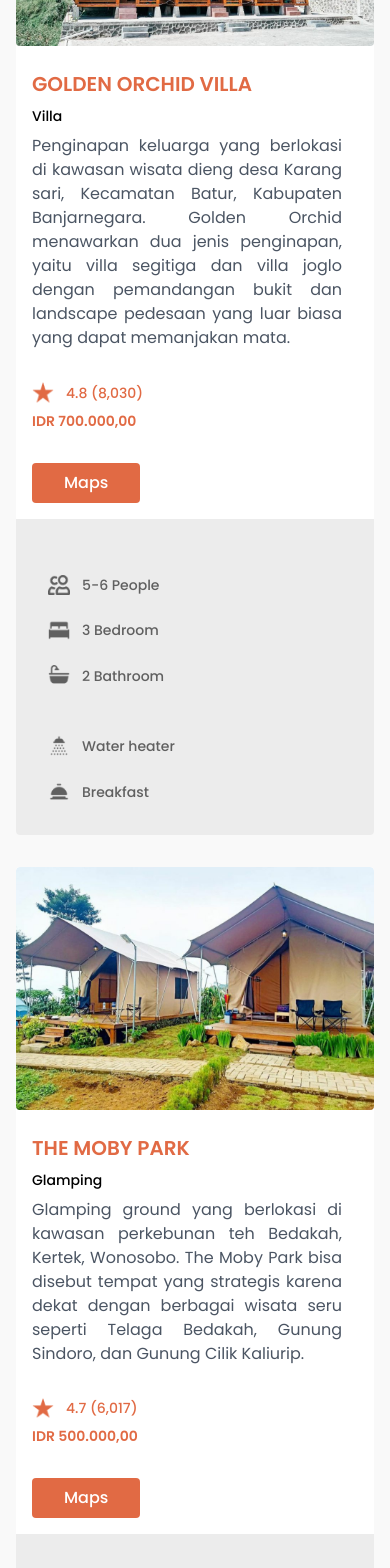
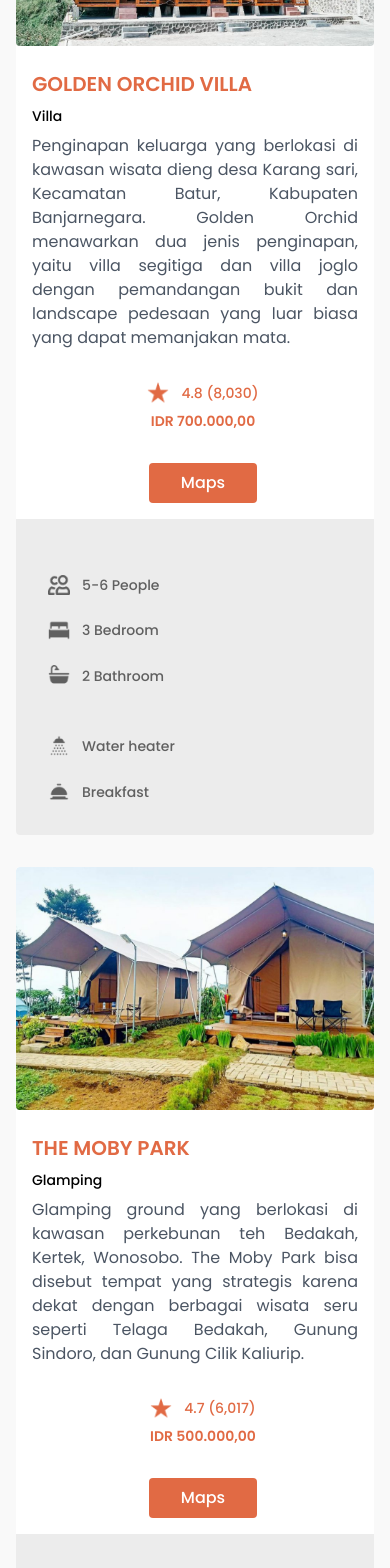
Before and after one commit to princeofverry/dieng-web, a React (Vite) app: page /Penginapan in a window 390 px wide. Shown: the part 1300-2868 px from the top of the page. Built offline with nearby package versions, Linux system fonts and the light colour scheme.

Commit message:
responsive euy

```diff
--- a/src/page/penginapan.jsx
+++ b/src/page/penginapan.jsx
@@ -7,7 +7,7 @@ import penginapan3 from '../assets/penginapan3.jpeg';
 import Star19 from "../assets/Star19.png";
 import people2 from "../assets/people2.png";
 import Bathtub from "../assets/Bathtub.png";
-import bed from "../assets/bed.png";
+import bed from "../assets/Bed.png";
 import shower from "../assets/shower.png";
 import breakfast from "../assets/breakfast.png";
 
@@ -76,14 +76,14 @@ const Penginapan = () => {
             <div className="md:ml-4 md:pl-4 relative text-justify pl-4">
               <h3 className="text-xl md:text-3xl text-[#E16A44] pt-6 font-semibold mb-2">GOLDEN ORCHID VILLA</h3>
               <h3 className="text-sm font-medium md:text-lg mb-2">Villa</h3>
-              <p className="text-gray-600 pb-8 pr-8">Penginapan keluarga yang berlokasi di kawasan wisata dieng desa Karang sari, Kecamatan Batur, Kabupaten Banjarnegara. Golden Orchid menawarkan dua jenis penginapan, yaitu villa segitiga dan villa joglo dengan pemandangan bukit dan landscape pedesaan yang luar biasa yang dapat memanjakan mata.</p>
-              <div className="flex items-center">
-                <img src={Star19} alt="rating golden orchid" width={22} height={22}/>
+              <p className="text-gray-600 pb-8 sm:pr-8 pr-4">Penginapan keluarga yang berlokasi di kawasan wisata dieng desa Karang sari, Kecamatan Batur, Kabupaten Banjarnegara. Golden Orchid menawarkan dua jenis penginapan, yaitu villa segitiga dan villa joglo dengan pemandangan bukit dan landscape pedesaan yang luar biasa yang dapat memanjakan mata.</p>
+              <div className="flex items-center sm:justify-start justify-center">
+                <img src={Star19} alt="rating golden orchid" width={22} height={22} />
                 <h3 className="text-sm font-medium md:text-base pt-0 pl-3 text-[#E16A44]"> 4.8 (8,030)</h3>
               </div>
-              <h3 className="text-sm font-semibold md:text-lg pt-2 text-[#E16A44]"> IDR 700.000,00</h3>
+              <h3 className="text-sm font-semibold md:text-lg pt-2 text-[#E16A44] flex sm:justify-start justify-center"> IDR 700.000,00</h3>
               {/* Maps Link */}
-              <div className="card-actions mt-8 mb-4">
+              <div className="card-actions mt-8 mb-4 flex sm:justify-start justify-center">
                 <a href="https://maps.app.goo.gl/GTvZjR7uN4juRnoU8" target="_blank" rel="noopener noreferrer">
                   <button className="bg-[#E16A44] text-white px-8 py-2 font-medium rounded">Maps</button>
                 </a>
@@ -93,23 +93,23 @@ const Penginapan = () => {
           {/* information section*/}
           <div className="md:w-1/6 relative bg-[#ECECEC] pl-8 pb-8 pt-8">
             <div className="flex items-center pt-6">
-              <img src={people2} alt="people golden orchid" width={22} height={22}/>
+              <img src={people2} alt="people golden orchid" width={22} height={22} />
               <h3 className="text-sm font-medium md:text-base pl-3 text-[#606060]"> 5-6 People</h3>
             </div>
             <div className="flex items-center pt-6">
-              <img src={bed} alt="bed golden orchid" width={22} height={22}/>
+              <img src={bed} alt="bed golden orchid" width={22} height={22} />
               <h3 className="text-sm font-medium md:text-base pl-3 text-[#606060]"> 3 Bedroom</h3>
             </div>
             <div className="flex items-center pt-6">
-              <img src={Bathtub} alt="bathroom golden orchid" width={22} height={22}/>
+              <img src={Bathtub} alt="bathroom golden orchid" width={22} height={22} />
               <h3 className="text-sm font-medium md:text-base pl-3 text-[#606060]"> 2 Bathroom</h3>
             </div>
             <div className="flex items-center pt-12">
-              <img src={shower} alt="water heater golden orchid" width={22} height={22}/>
+              <img src={shower} alt="water heater golden orchid" width={22} height={22} />
               <h3 className="text-sm font-medium md:text-base pl-3 text-[#606060]"> Water heater</h3>
             </div>
             <div className="flex items-center pt-6">
-              <img src={breakfast} alt="breakfast golden orchid" width={22} height={22}/>
+              <img src={breakfast} alt="breakfast golden orchid" width={22} height={22} />
               <h3 className="text-sm font-medium md:text-base pl-3 text-[#606060]"> Breakfast</h3>
             </div>
           </div>
@@ -131,14 +131,14 @@ const Penginapan = () => {
             <div className="md:ml-4 md:pl-4 relative text-justify pl-4">
               <h3 className="text-xl md:text-3xl text-[#E16A44] pt-6 font-semibold mb-2">THE MOBY PARK</h3>
               <h3 className="text-sm font-medium md:text-lg mb-2">Glamping</h3>
-              <p className="text-gray-600 pb-8 pr-8">Glamping ground yang berlokasi di kawasan perkebunan teh Bedakah, Kertek, Wonosobo. The Moby Park bisa disebut tempat yang strategis karena dekat dengan berbagai wisata seru seperti Telaga Bedakah, Gunung Sindoro, dan Gunung Cilik Kaliurip.</p>
-              <div className="flex items-center">
-                <img src={Star19} alt="rating moby park" width={22} height={22}/>
+              <p className="text-gray-600 pb-8 sm:pr-8 pr-4">Glamping ground yang berlokasi di kawasan perkebunan teh Bedakah, Kertek, Wonosobo. The Moby Park bisa disebut tempat yang strategis karena dekat dengan berbagai wisata seru seperti Telaga Bedakah, Gunung Sindoro, dan Gunung Cilik Kaliurip.</p>
+              <div className="flex sm:justify-start justify-center">
+                <img src={Star19} alt="rating moby park" width={22} height={22} />
                 <h3 className="text-sm font-medium md:text-base pt-0 pl-3 text-[#E16A44]"> 4.7 (6,017)</h3>
               </div>
-              <h3 className="text-sm font-semibold md:text-lg pt-2 text-[#E16A44]"> IDR 500.000,00</h3>
+              <h3 className="text-sm font-semibold md:text-lg pt-2 text-[#E16A44] flex sm:justify-start justify-center"> IDR 500.000,00</h3>
               {/* Maps Link */}
-              <div className="card-actions mt-8 mb-4">
+              <div className="card-actions mt-8 mb-4 flex sm:justify-start justify-center">
                 <a href="https://maps.app.goo.gl/dgrKU5pnkKqk57hD8" target="_blank" rel="noopener noreferrer">
                   <button className="bg-[#E16A44] text-white px-8 py-2 font-medium rounded">Maps</button>
                 </a>
@@ -148,19 +148,19 @@ const Penginapan = () => {
           {/* information section*/}
           <div className="md:w-1/6 relative bg-[#ECECEC] pl-8 pb-8 pt-8">
             <div className="flex items-center pt-6">
-              <img src={people2} alt="people moby park" width={22} height={22}/>
+              <img src={people2} alt="people moby park" width={22} height={22} />
               <h3 className="text-sm font-medium md:text-base pl-3 text-[#606060]"> 2-3 People</h3>
             </div>
             <div className="flex items-center pt-6">
-              <img src={Bathtub} alt="bathroom moby park" width={22} height={22}/>
+              <img src={Bathtub} alt="bathroom moby park" width={22} height={22} />
               <h3 className="text-sm font-medium md:text-base pl-3 text-[#606060]"> private Bathroom</h3>
             </div>
             <div className="flex items-center pt-12">
-              <img src={shower} alt="water heater moby park" width={22} height={22}/>
+              <img src={shower} alt="water heater moby park" width={22} height={22} />
               <h3 className="text-sm font-medium md:text-base pl-3 text-[#606060]"> Water heater</h3>
             </div>
             <div className="flex items-center pt-6">
-              <img src={breakfast} alt="breakfast moby park" width={22} height={22}/>
+              <img src={breakfast} alt="breakfast moby park" width={22} height={22} />
               <h3 className="text-sm font-medium md:text-base pl-3 text-[#606060]"> Breakfast</h3>
             </div>
           </div>
@@ -182,14 +182,14 @@ const Penginapan = () => {
             <div className="md:ml-4 md:pl-4 relative text-justify pl-4">
               <h3 className="text-xl md:text-3xl text-[#E16A44] pt-6 font-semibold mb-2">MADINNA VILLA</h3>
               <h3 className="text-sm font-medium md:text-lg mb-2">Villa</h3>
-              <p className="text-gray-600 pb-8 pr-8">Penginapan keluarga yang terletak di sebelah Bima Candi di kawasan wisata dieng. Madinna Villa menawarkan lokasi yang sempunra karena hanya berjarak 1 km dari Telaga Pengilon dan 12 menit ke Candi Arjuna serta Kawah Sikidang dengan berjalan kaki.</p>
-              <div className="flex items-center">
-                <img src={Star19} alt="rating madinna" width={22} height={22}/>
+              <p className="text-gray-600 pb-8 sm:pr-8 pr-4">Penginapan keluarga yang terletak di sebelah Bima Candi di kawasan wisata dieng. Madinna Villa menawarkan lokasi yang sempunra karena hanya berjarak 1 km dari Telaga Pengilon dan 12 menit ke Candi Arjuna serta Kawah Sikidang dengan berjalan kaki.</p>
+              <div className="flex sm:justify-start justify-center">
+                <img src={Star19} alt="rating madinna" width={22} height={22} />
                 <h3 className="text-sm font-medium md:text-base pt-0 pl-3 text-[#E16A44]"> 4.6 (5,233)</h3>
               </div>
-              <h3 className="text-sm font-semibold md:text-lg pt-2 text-[#E16A44]"> IDR 600.000,00</h3>
+              <h3 className="text-sm font-semibold md:text-lg pt-2 text-[#E16A44] flex sm:justify-start justify-center"> IDR 600.000,00</h3>
               {/* Maps Link */}
-              <div className="card-actions mt-8 mb-4">
+              <div className="card-actions mt-8 mb-4 flex sm:justify-start justify-center">
                 <a href="https://maps.app.goo.gl/XafTpFKRbn3KFhCk7" target="_blank" rel="noopener noreferrer">
                   <button className="bg-[#E16A44] text-white px-8 py-2 font-medium rounded">Maps</button>
                 </a>
@@ -199,23 +199,23 @@ const Penginapan = () => {
           {/* information section*/}
           <div className="md:w-1/6 relative bg-[#ECECEC] pl-8 pb-8 pt-8">
             <div className="flex items-center pt-6">
-              <img src={people2} alt="people madinna" width={22} height={22}/>
+              <img src={people2} alt="people madinna" width={22} height={22} />
               <h3 className="text-sm font-medium md:text-base pl-3 text-[#606060]"> 3-4 People</h3>
             </div>
             <div className="flex items-center pt-6">
-              <img src={bed} alt="bed madinna" width={22} height={22}/>
+              <img src={bed} alt="bed madinna" width={22} height={22} />
               <h3 className="text-sm font-medium md:text-base pl-3 text-[#606060]"> 2 Bedroom</h3>
             </div>
             <div className="flex items-center pt-6">
-              <img src={Bathtub} alt="bathroom madinna" width={22} height={22}/>
+              <img src={Bathtub} alt="bathroom madinna" width={22} height={22} />
               <h3 className="text-sm font-medium md:text-base pl-3 text-[#606060]"> 1 Bathroom</h3>
             </div>
             <div className="flex items-center pt-12">
-              <img src={shower} alt="water heater madinna" width={22} height={22}/>
+              <img src={shower} alt="water heater madinna" width={22} height={22} />
               <h3 className="text-sm font-medium md:text-base pl-3 text-[#606060]"> Water heater</h3>
             </div>
             <div className="flex items-center pt-6">
-              <img src={breakfast} alt="breakfast madinna" width={22} height={22}/>
+              <img src={breakfast} alt="breakfast madinna" width={22} height={22} />
               <h3 className="text-sm font-medium md:text-base pl-3 text-[#606060]"> Breakfast</h3>
             </div>
           </div>
```
Lines whose indentation alone changed are shown as unchanged.
